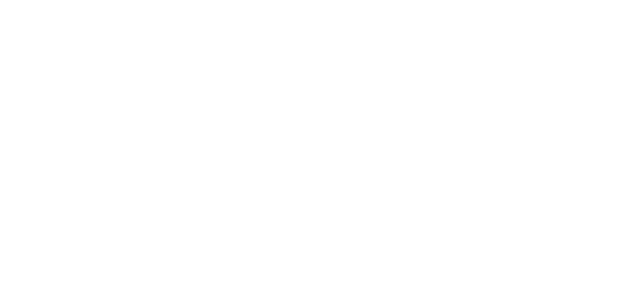
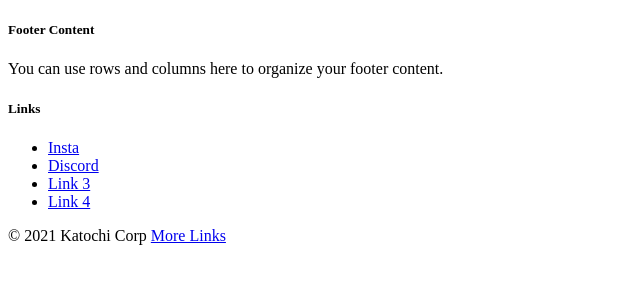
Before and after one commit to Gotvna/Site-Katochi, a PHP site: page /main.php in a window 1280 px wide. Before the commit the part shown is empty. Shown: the top 300 px of the page, without its empty margins (0-640 px from the left). Run offline with PHP 8.4, Linux system fonts and the light colour scheme.

Commit message:
Init footer

```diff
--- a/main.php
+++ b/main.php
@@ -8,5 +8,30 @@
 </head>
 <body>
 
+<footer class="page-footer">
+          <div class="container">
+            <div class="row">
+              <div class="col l6 s12">
+                <h5 class="white-text">Footer Content</h5>
+                <p class="grey-text text-lighten-4">You can use rows and columns here to organize your footer content.</p>
+              </div>
+              <div class="col l4 offset-l2 s12">
+                <h5 class="white-text">Links</h5>
+                <ul>
+                  <li><a class="grey-text text-lighten-3" href="#https://www.instagram.com/katochi_tv/">Insta</a></li>
+                  <li><a class="grey-text text-lighten-3" href="#https://discord.gg/gSugRjcTeJ">Discord</a></li>
+                  <li><a class="grey-text text-lighten-3" href="#!">Link 3</a></li>
+                  <li><a class="grey-text text-lighten-3" href="#!">Link 4</a></li>
+                </ul>
+              </div>
+            </div>
+          </div>
+          <div class="footer-copyright">
+            <div class="container">
+            © 2021 Katochi Corp
+            <a class="grey-text text-lighten-4 right" href="#!">More Links</a>
+            </div>
+          </div>
+        </footer>
 </body>
 </html>
```
